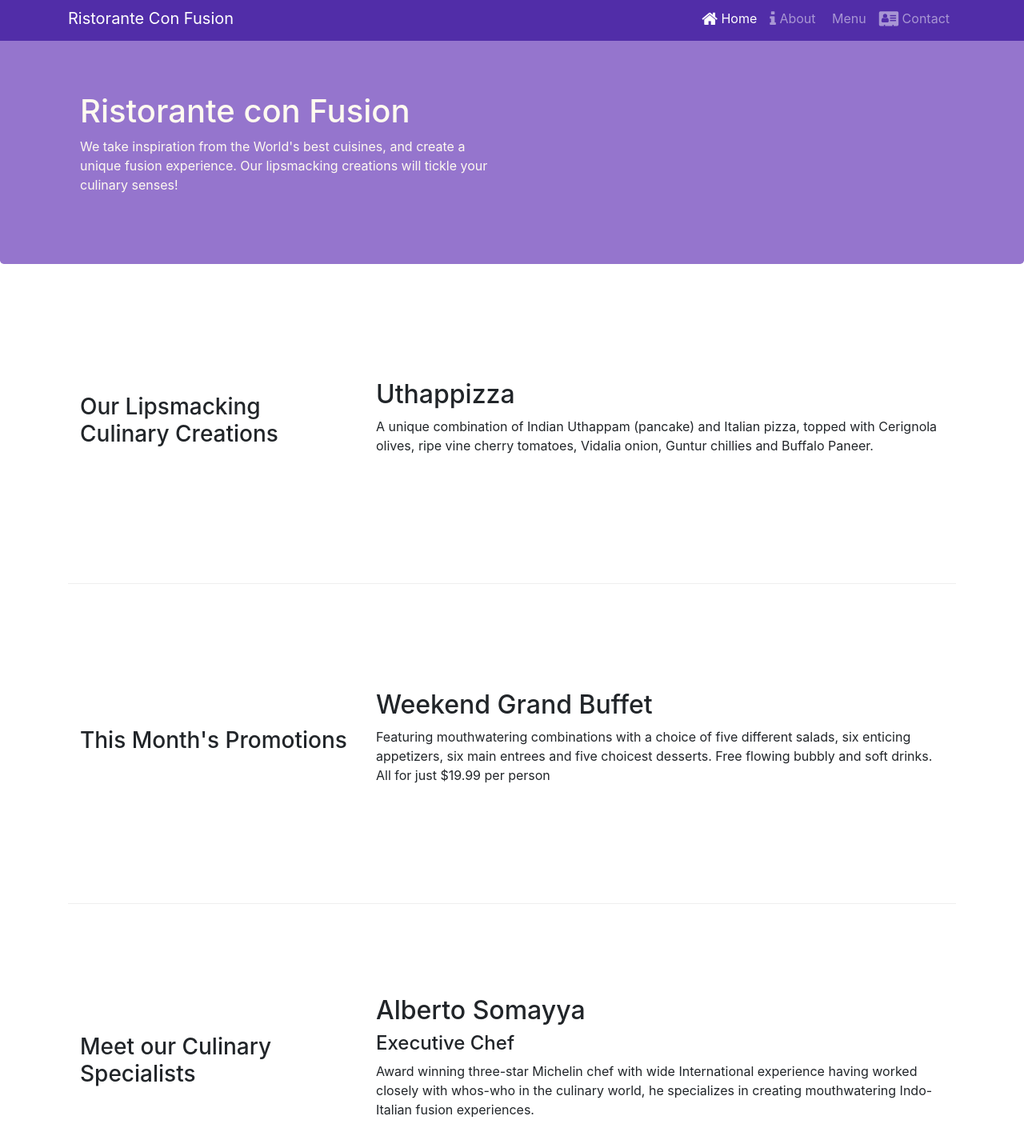
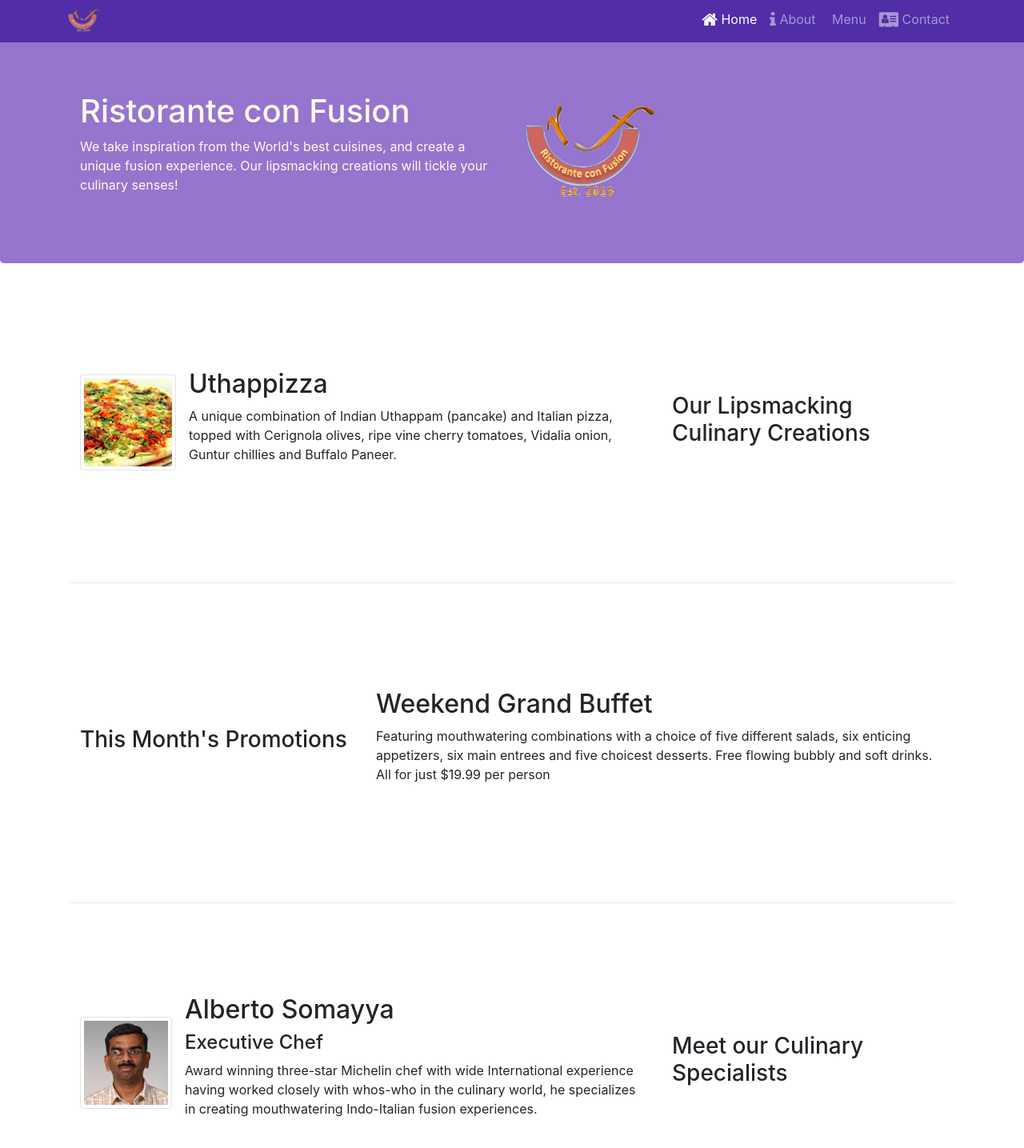
Before and after one commit to Garima88825/Coursera-Bootstrap, a website: page index.html in a window 1280 px wide. Shown: the part 5-1440 px from the top of the page at 80% size. Drawn offline with nearby package versions, Linux system fonts and the light colour scheme; some icons are missing.

Commit message:
Images and Media

```diff
--- a/index.html
+++ b/index.html
@@ -20,7 +20,7 @@
             <button class="navbar-toggler" type="button" data-toggle="collapse" data-target="#Navbar">
                 <span class="navbar-toggler-icon"></span>
             </button>
-           <a class="navbar-brand" href="#">Ristorante Con Fusion</a>
+            <a class="navbar-brand mr-auto" href="#"><img src="img/logo.png" height="30" width="41"></a>
            <div class="collapse navbar-collapse" id="Navbar">
             <ul class="navbar-nav ml-auto">
                 <li class="nav-item active"><a class="nav-link" href="#"><span class="fa fa-home fa-lg"></span> Home</a></li>
@@ -39,7 +39,8 @@
                     <h1>Ristorante con Fusion</h1>
                     <p>We take inspiration from the World's best cuisines, and create a unique fusion experience. Our lipsmacking creations will tickle your culinary senses!</p>
                 </div>
-                <div class="col-12">
+                <div class="col-12 col-sm align-self-center">
+                    <img src="img/logo.png" class="img-fluid">
                 </div>
             </div>
         </div>
@@ -50,9 +51,18 @@
             <div class="col-12 col-sm-4">
                 <h3>Our Lipsmacking Culinary Creations</h3>
             </div>
-            <div class="col-12 col-sm-8">
-                <h2>Uthappizza</h2>
-                <p>A unique combination of Indian Uthappam (pancake) and Italian pizza, topped with Cerignola olives, ripe vine cherry tomatoes, Vidalia onion, Guntur chillies and Buffalo Paneer.</p>
+            <div class="col col-sm order-sm-first col-md">
+                <div class="media">
+                    <img class="d-flex mr-3 img-thumbnail align-self-center"
+                            src="img/uthappizza.png" alt="Uthappizza">
+                    <div class="media-body">
+                        <h2 class="mt-0">Uthappizza</h2>
+                        <p class="d-none d-sm-block">A unique combination of Indian Uthappam (pancake) and
+                            Italian pizza, topped with Cerignola olives, ripe vine
+                            cherry tomatoes, Vidalia onion, Guntur chillies and
+                            Buffalo Paneer.</p>
+                    </div>
+                </div>
             </div>
         </div>
 
@@ -71,10 +81,20 @@
             <div class="col-12 col-sm-4">
                 <h3>Meet our Culinary Specialists</h3>
             </div>
-            <div class="col-12 col-sm-8">
-                <h2>Alberto Somayya</h2>
-                <h4>Executive Chef</h4>
-                <p>Award winning three-star Michelin chef with wide International experience having worked closely with whos-who in the culinary world, he specializes in creating mouthwatering Indo-Italian fusion experiences. </p>
+            <div class="col  col-sm order-sm-first col-md">
+                <div class="media">
+                    <img class="d-flex mr-3 img-thumbnail align-self-center"
+                            src="img/alberto.png" alt="Alberto Somayya">
+                    <div class="media-body">
+                        <h2 class="mt-0">Alberto Somayya</h2>
+                        <h4>Executive Chef</h4>
+                        <p class="d-none d-sm-block">Award winning three-star Michelin chef with wide
+                            International experience having worked closely with
+                            whos-who in the culinary world, he specializes in
+                            creating mouthwatering Indo-Italian fusion experiences.
+                            </p>
+                    </div>
+                </div>
             </div>
         </div>
     </div>
```
Also changed, not shown: aboutus.html (+3 -2 lines), contactus.html (+3 -2 lines), img/alberto.png (added), img/buffet.png (added), img/logo.png (added), img/uthappizza.png (added), 1 other file.
